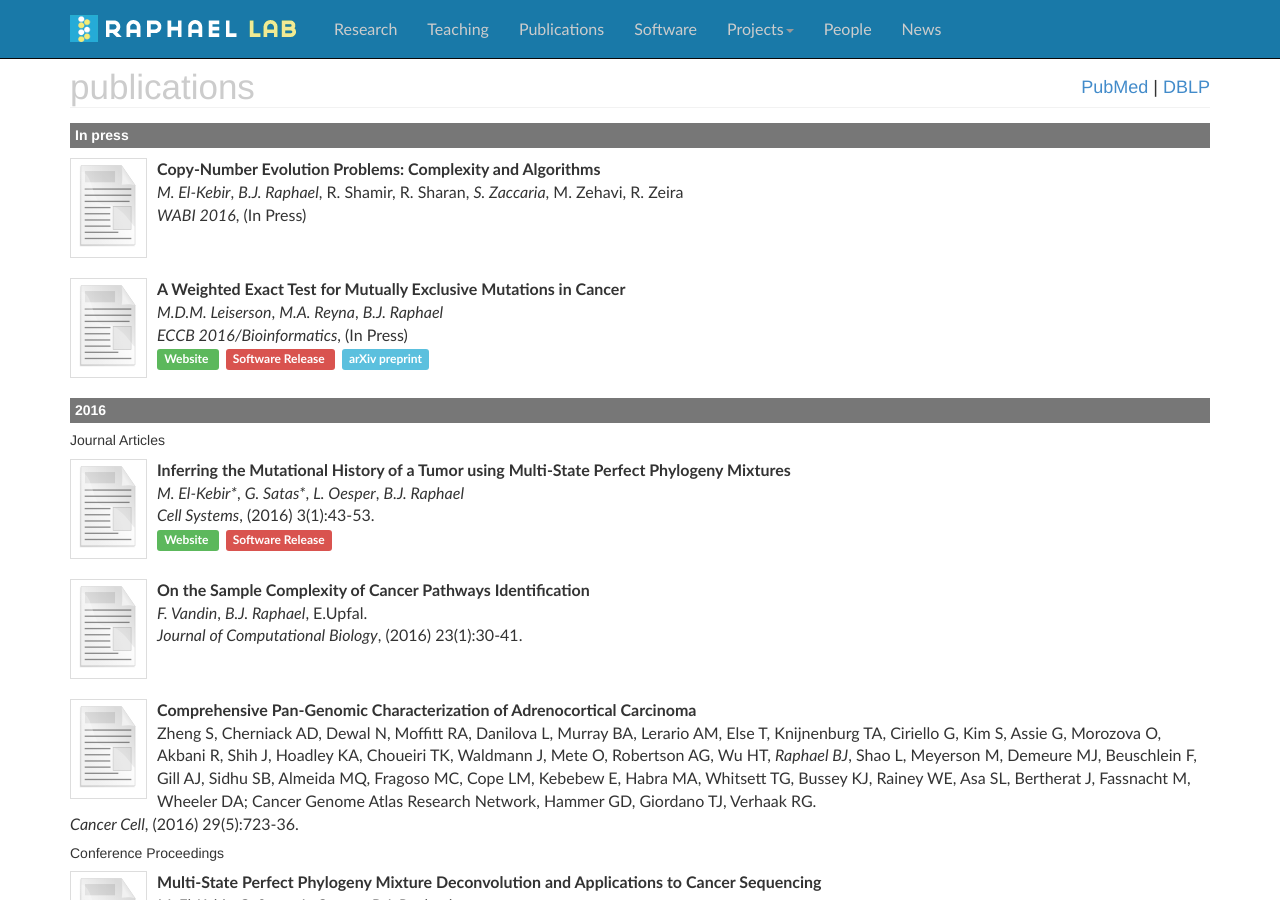
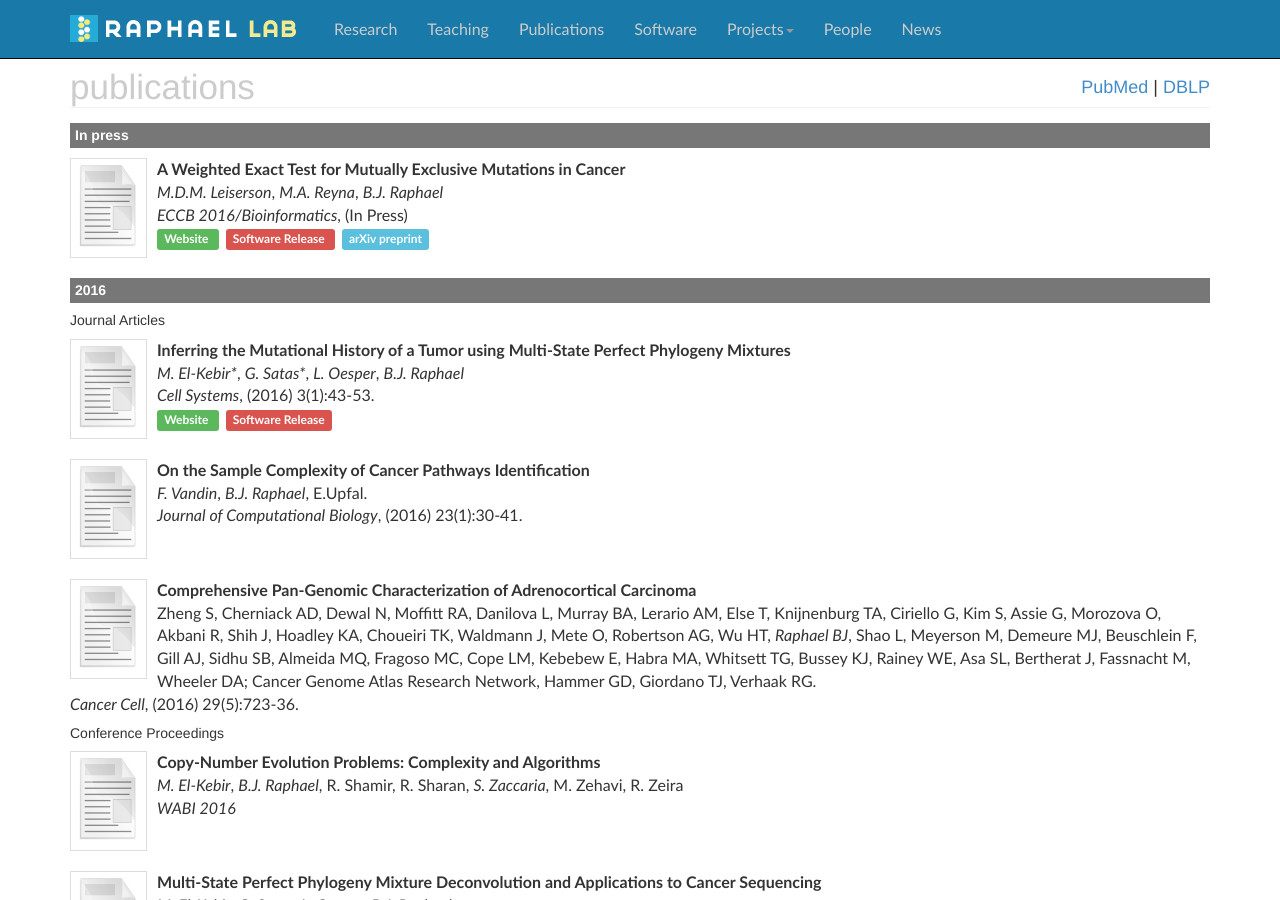
Before and after one commit to raphael-group/raphael-group.github.io, a Jekyll site: the page built from publications/index.md, in a window 1280 px wide and 900 px high. Built offline with Jekyll 4.4.1, drawn with Linux system fonts in a browser that asks for light colours; nearby versions of some CDN libraries; comment, search, counter and statistics services are not loaded.

Commit message:
Updated WABI publication

```diff
--- a/publications/index.md
+++ b/publications/index.md
@@ -9,13 +9,6 @@ container_css_class: container publications
 # publications
 
 ### In press ###
-
-* [![CNT](../assets/img/papers/missing.svg)](#)
-	**Copy-Number Evolution Problems: Complexity and Algorithms**
-
-	_M. El-Kebir_, _B.J. Raphael_, R. Shamir, R. Sharan, _S. Zaccaria_, M. Zehavi, R. Zeira
-
-	*WABI 2016*, (In Press)
 
 * [![WExT](../assets/img/papers/missing.svg)](#)
 	**A Weighted Exact Test for Mutually Exclusive Mutations in Cancer**
@@ -67,6 +60,13 @@ container_css_class: container publications
 	*Cancer Cell*, (2016) 29(5):723-36.
 
 ##### Conference Proceedings
+
+* [![CNT](../assets/img/papers/missing.svg)](http://link.springer.com/chapter/10.1007/978-3-319-43681-4_11)
+	**Copy-Number Evolution Problems: Complexity and Algorithms**
+
+	_M. El-Kebir_, _B.J. Raphael_, R. Shamir, R. Sharan, _S. Zaccaria_, M. Zehavi, R. Zeira
+
+	*WABI 2016*
 
 * [![elKebirRECOMB2016](../assets/img/papers/missing.svg)](http://arxiv.org/abs/1604.02605)
 	**Multi-State Perfect Phylogeny Mixture Deconvolution and Applications to Cancer Sequencing**
```
